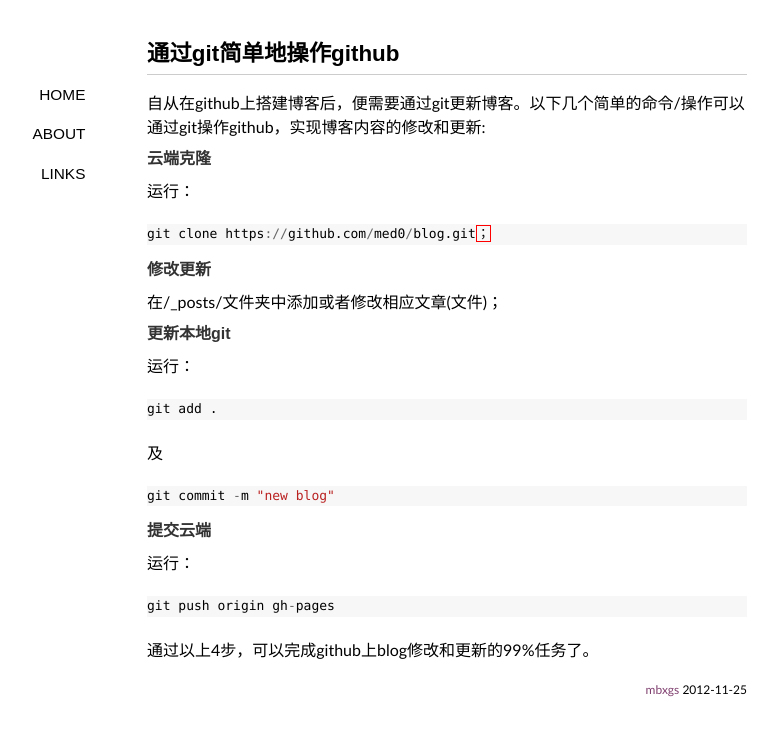
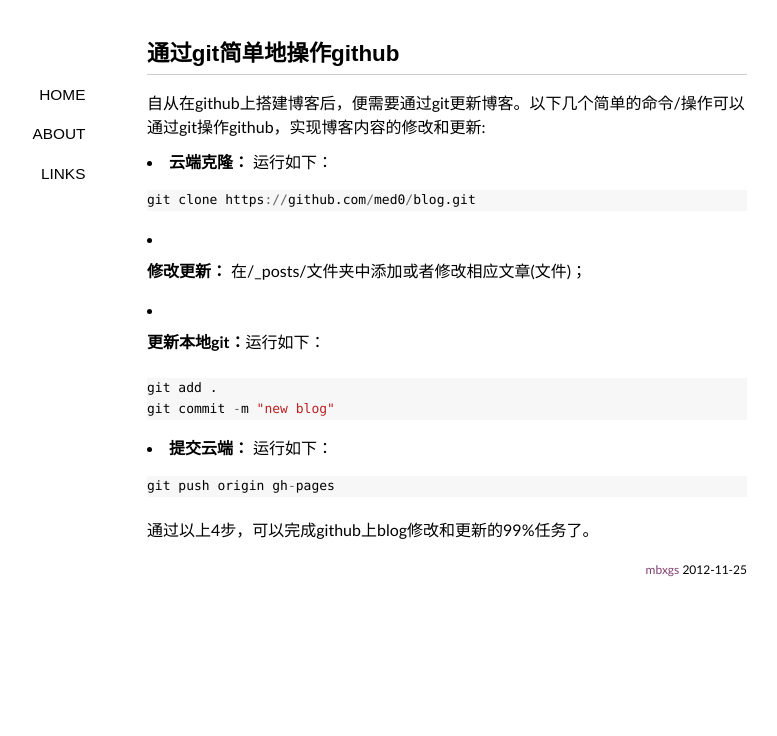
Before and after one commit to med0/blog, a Jekyll site: the page built from _posts/2012-11-25-github-by-git.md, in a window 1280 px wide. Shown: the top 736 px of the page, without its empty margins (193-970 px from the left). Built offline with Jekyll 4.4.1, drawn with Linux system fonts in a browser that asks for light colours; some web fonts are replaced; Markdown is read by kramdown in place of the engine named in the settings.

```diff
--- a/_posts/2012-11-25-github-by-git.md
+++ b/_posts/2012-11-25-github-by-git.md
@@ -4,31 +4,22 @@ title: 通过git简单地操作github
 ---
 自从在github上搭建博客后，便需要通过git更新博客。以下几个简单的命令/操作可以通过git操作github，实现博客内容的修改和更新:
 
-#### 云端克隆
-运行：
+- **云端克隆：** 运行如下：
 
 {% highlight r %}
-git clone https://github.com/med0/blog.git；
+git clone https://github.com/med0/blog.git
 {% endhighlight %}
 
-#### 修改更新
-在/_posts/文件夹中添加或者修改相应文章(文件)；
+-  **修改更新：** 在/_posts/文件夹中添加或者修改相应文章(文件)；
 
-#### 更新本地git
-运行：
+- **更新本地git：**运行如下：
 
 {% highlight r %}
 git add .
-{% endhighlight %}
-
-及
-{% highlight r %}
 git commit -m "new blog"
 {% endhighlight %}
 
-#### 提交云端
-
-运行：
+- **提交云端：** 运行如下：
 
 {% highlight r %}
 git push origin gh-pages
```
